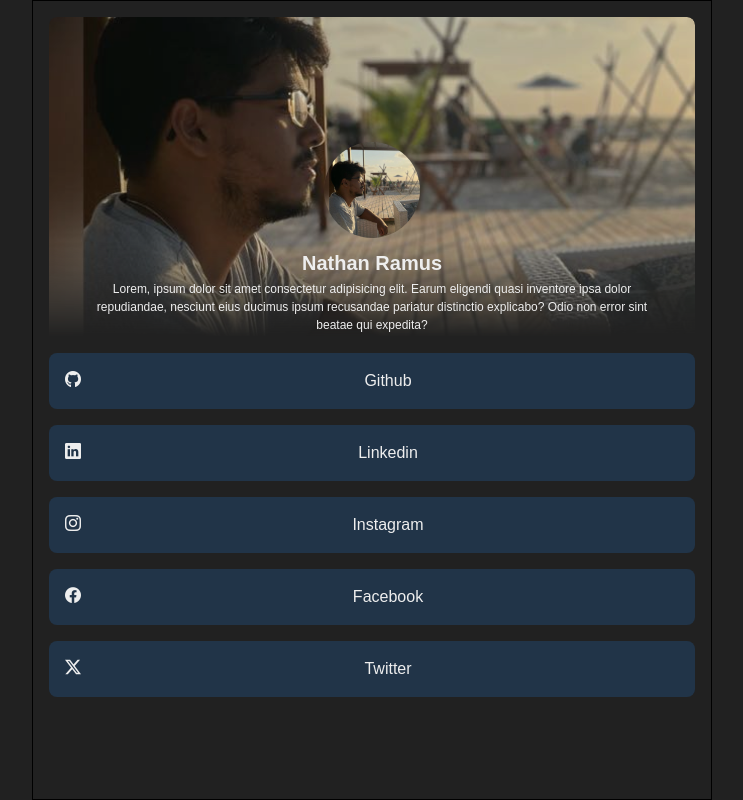
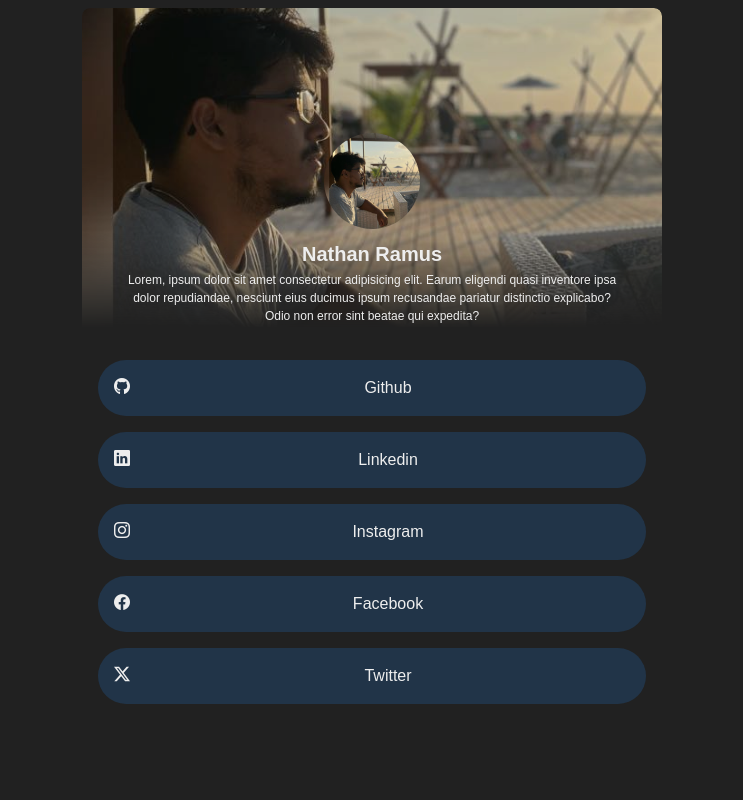
Before and after one commit to Nathan-rs/mylinks, a Vue app: page / in a window 1280 px wide. Shown: the whole page, without its empty margins (268-1011 px from the left). Built offline with nearby package versions, Linux system fonts and the light colour scheme.

Commit message:
ajuste no design

```diff
--- a/src/components/HeaderContent.vue
+++ b/src/components/HeaderContent.vue
@@ -74,6 +74,7 @@ console.log(data)
 
 .informationProfile {
     display: flex;
+    width: 100%;
     flex-direction: column;
     justify-content: center;
     align-items: center;
--- a/src/components/LinkShare.vue
+++ b/src/components/LinkShare.vue
@@ -93,7 +93,7 @@ const links = [
 </script>
 
 <template>
-    <div class="link-share">
+    <div class="linkShate">
         <ul class="listLinks">
             <li v-for="link in links" :key="link.id" class="itemLink">
                 <div class="contentLink">
@@ -156,17 +156,17 @@ li {
     color: #eee;
 }
 
+.linkShate {
+
+}
+
 .listLinks {
     display: flex;
     flex-direction: column;
+    width: 100%;
     gap: 1rem;
-}
-
-.itemLink {
-}
-
-.contentLink {
-    /* display: flex; */
+    padding-left: 1rem;
+    padding-right: 1rem;
 }
 
 .linkClick {
@@ -177,7 +177,7 @@ li {
     padding: 1rem;
     text-align: center;
     background-color: #213448;
-    border-radius: 8px;
+    border-radius: 48px;
 }
 
 .label {
--- a/src/views/MyLinks.vue
+++ b/src/views/MyLinks.vue
@@ -29,11 +29,18 @@ import LinkShare from '@/components/LinkShare.vue';
 .content {
     display: flex;
     flex-direction: column;
-    width: 680px;
+    width: 580px;
     min-height: 100vh;
-    border: 1px solid #000;
-    padding: 1rem;
-    gap: 1rem;
+    /* border: 1px solid #000; */
+    /* padding: 1rem; */
+    padding-top: .5rem;
+    padding-bottom: .5rem;
+    /* gap: 1rem; */
+}
+
+.contentLinks {
+    display: block;
+    padding-top: 2rem;
 }
 
 @media (max-width: 468px) {
```
